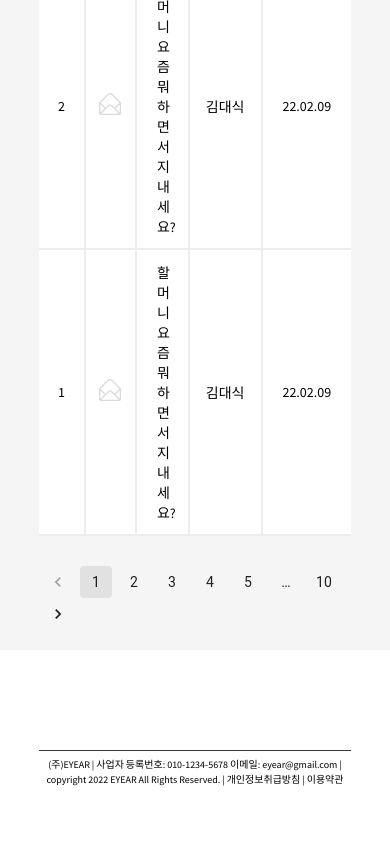
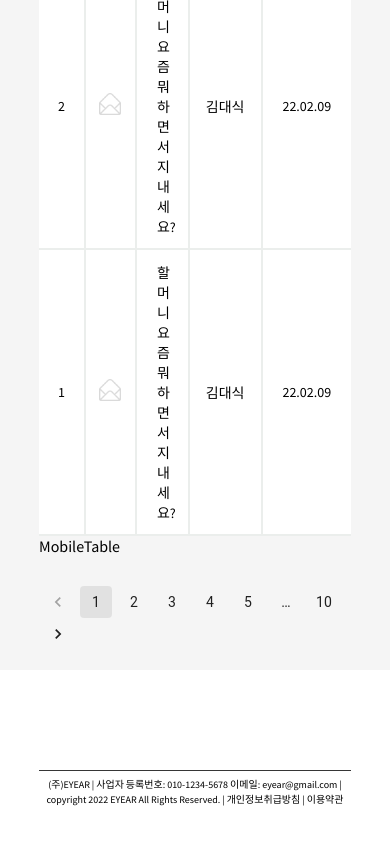
Before and after one commit to eyear22/eyear_frontend, a React (Create React App) app: page /receive in a window 390 px wide. Shown: the part 2123-2967 px from the top of the page. Built offline with nearby package versions, Linux system fonts and the light colour scheme.

Commit message:
[FEAT] 받은편지 모바일 화면 레이아웃

```diff
--- /dev/null
+++ b/src/components/receive/MobileTable.js
@@ -0,0 +1,7 @@
+import styled from 'styled-components';
+
+const MobileTable = () => {
+  return <div>MobileTable</div>;
+};
+
+export default MobileTable;
--- a/src/pages/Receive.js
+++ b/src/pages/Receive.js
@@ -5,6 +5,7 @@ import styled from 'styled-components';
 import Layout from '../components/common/Layout';
 import FilterSelect from '../components/receive/FilterSelect';
 import LetterTable from '../components/receive/LetterTable';
+import MobileTable from '../components/receive/MobileTable';
 
 const LetterList = [
   {
@@ -84,6 +85,7 @@ const Receive = () => {
     <Layout title="받은 편지" width={900}>
       <FilterSelect filter={filter} />
       <LetterTable list={list.value} />
+      <MobileTable />
       <Wrap>
         <StyledPagination count={10} shape="rounded" />
       </Wrap>
```
